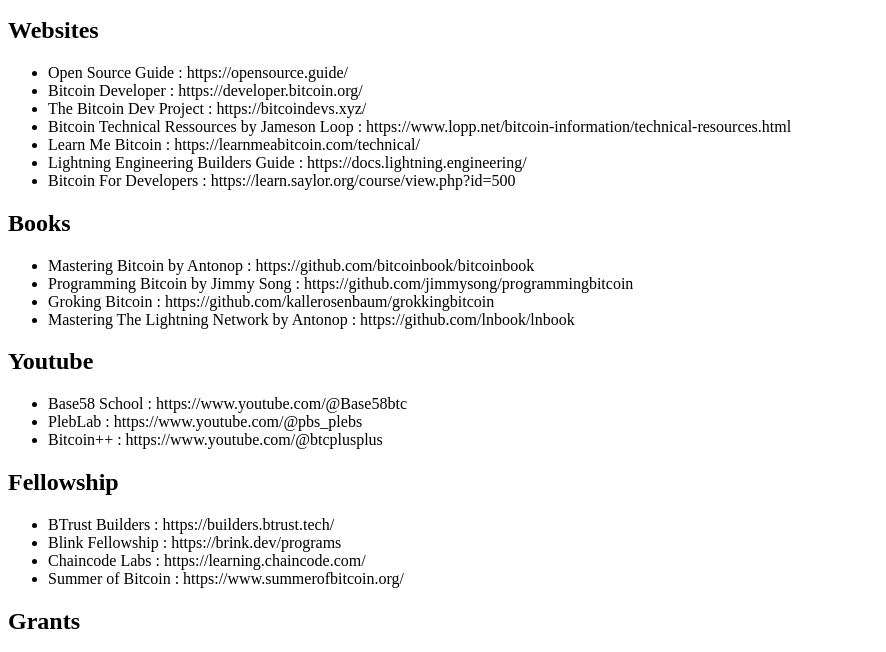
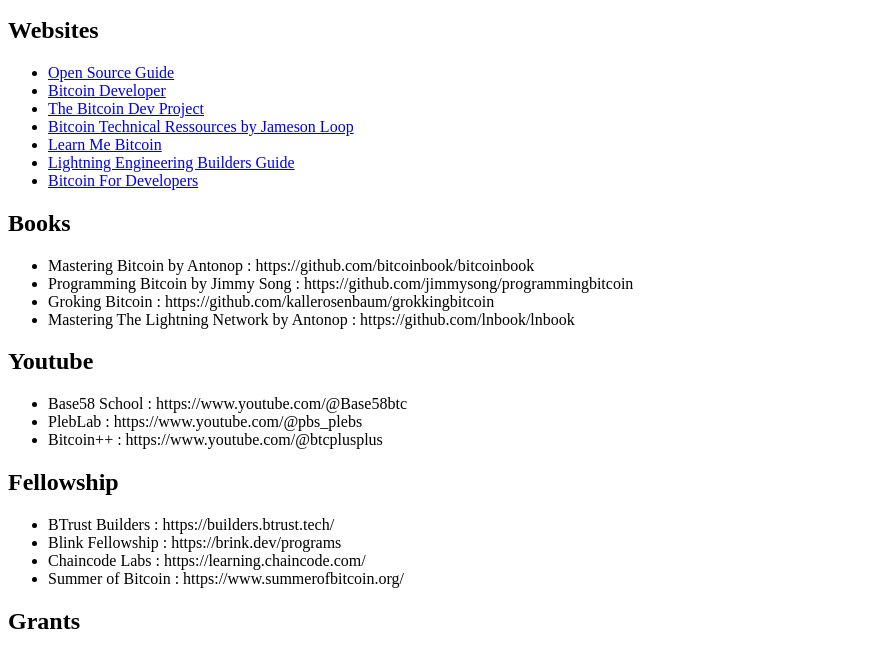
Before and after one commit to AlphonseMehounme/bitdev, a plain HTML site: page index.html in a window 1280 px wide. Shown: the part 137-789 px from the top of the page, without its empty margins (0-886 px from the left). Drawn offline with Linux system fonts and the light colour scheme.

Commit message:
Change the html architecture of the website

```diff
--- a/index.html
+++ b/index.html
@@ -1,25 +1,31 @@
 <!DOCTYPE html>
-<html>
+<html lang="en">
   <head>
+    <meta charset="UTF-8">
+    <meta name="viewport" content="width=device-width, initial-scale=1.0">
     <title>Bitcoin Engineering School</title>
   </head>
     <body>
+      <div>
+        <header>
           <div>
             <h1>Bitcoin Engineering School</h1>
             <p>This is the Bitcoin Engineering School where you find all you need to become a Great Bitcoin Engineer & Developer</br>
             If you are a Bitdev, Engineer or thinking of starting your journey in the Bitcoin Tech Industry, let's connect and share ressources.</br>
             Twitter : @mehounme</p>
           </div>
+        </header>
+        <section>
           <div id="website">
             <h2>Websites</h2>
             <ul>
-        <li>Open Source Guide : https://opensource.guide/</li>
-        <li>Bitcoin Developer : https://developer.bitcoin.org/</li>
-        <li>The Bitcoin Dev Project : https://bitcoindevs.xyz/</li>
-        <li>Bitcoin Technical Ressources by Jameson Loop : https://www.lopp.net/bitcoin-information/technical-resources.html</li>
-        <li>Learn Me Bitcoin : https://learnmeabitcoin.com/technical/</li>
-        <li>Lightning Engineering Builders Guide : https://docs.lightning.engineering/</li>
-        <li>Bitcoin For Developers : https://learn.saylor.org/course/view.php?id=500</li>
+              <li><a href="https://opensource.guide/">Open Source Guide</a></li>
+              <li><a href="https://developer.bitcoin.org/">Bitcoin Developer</a></li>
+              <li><a href="https://bitcoindevs.xyz/">The Bitcoin Dev Project</a></li>
+              <li><a href="https://www.lopp.net/bitcoin-information/technical-resources.html">Bitcoin Technical Ressources by Jameson Loop</a></li>
+              <li><a href="https://learnmeabitcoin.com/technical/">Learn Me Bitcoin</a></li>
+              <li><a href="https://docs.lightning.engineering/">Lightning Engineering Builders Guide</a></li>
+              <li><a href="https://learn.saylor.org/course/view.php?id=500">Bitcoin For Developers</a></li>
             </ul>
           </div>
           <div id="books">
@@ -65,6 +71,8 @@
               <li>Bitcoin PR Review Club - https://bitcoincore.reviews/</li>
             </ul>
           </div>
+      </section>
+      <footer>
         <div id="contact">
           <h2>Contact</h2>
           <p>Do you have any ressource that can help me ? Would you like to talk about the project ? Do not hesitate to contact</p>
@@ -75,5 +83,7 @@
           <p>We Keep Learning & Building...</p>
           <p>Building with Love by @mehounme</p>
         </div>
+      </footer>
+    </div>
     </body>
 </html>
```
Lines whose indentation alone changed are shown as unchanged.
